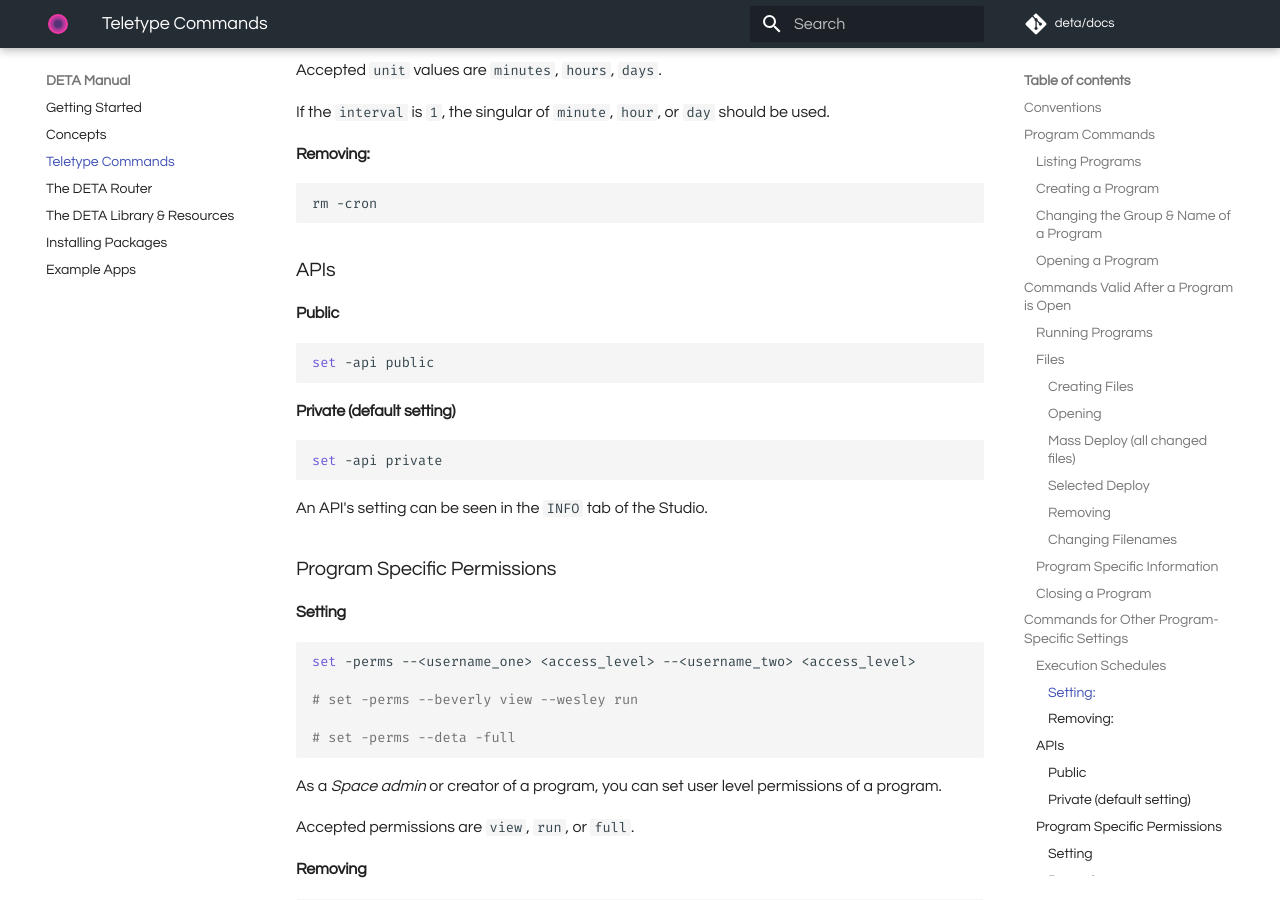
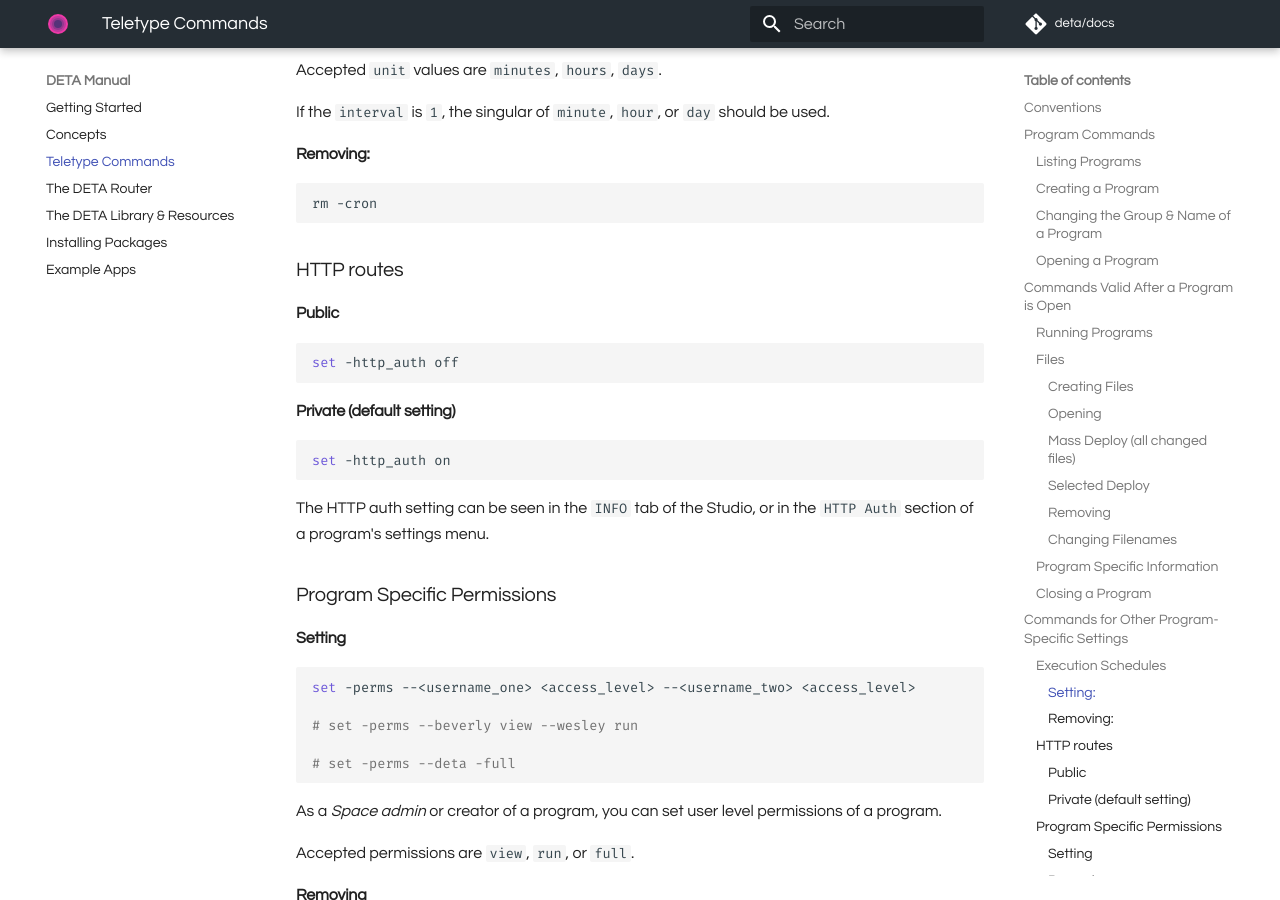
Before and after one commit to fmquaglia/manual, an MkDocs documentation site: the page built from docs/teletype.md, in a window 1280 px wide and 900 px high, scrolled down 3991 px. Built offline with MkDocs 1.6.1 and Material for MkDocs 9.7.7, drawn with Linux system fonts in a browser that asks for light colours; comment, search, counter and statistics services are not loaded.

Commit message:
HTTP auth

````diff
--- a/docs/teletype.md
+++ b/docs/teletype.md
@@ -206,21 +206,21 @@ If the `interval` is `1`, the singular of `minute`, `hour`, or `day` should be u
 rm -cron
 ```
 
-### APIs
+### HTTP routes
 
 #### Public
 
 ```shell
-set -api public
+set -http_auth off
 ```
 
 #### Private (default setting)
 
 ```shell
-set -api private
+set -http_auth on
 ```
 
-An API's setting can be seen in the `INFO` tab of the Studio.
+The HTTP auth setting can be seen in the `INFO` tab of the Studio, or in the `HTTP Auth` section of a program's settings menu.
 
 ### Program Specific Permissions
 
````
